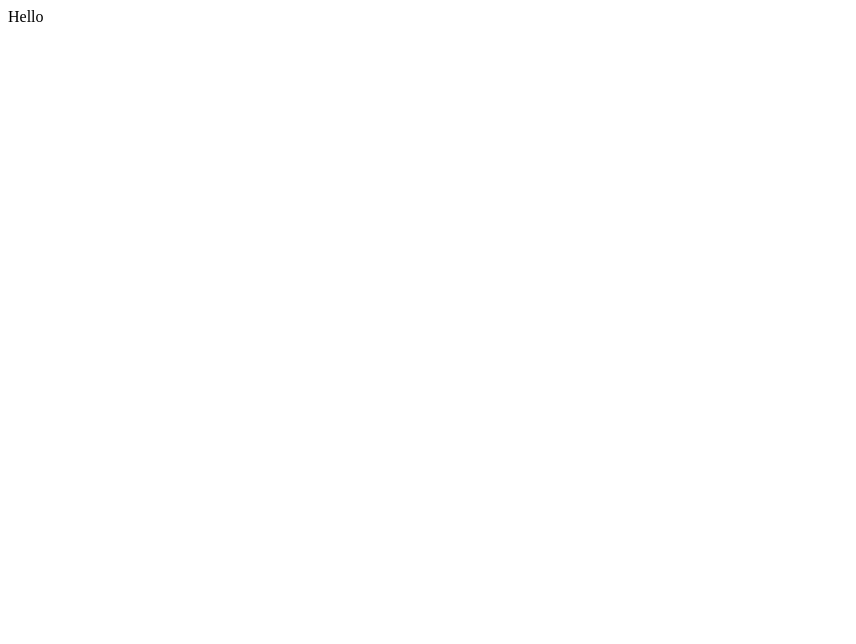
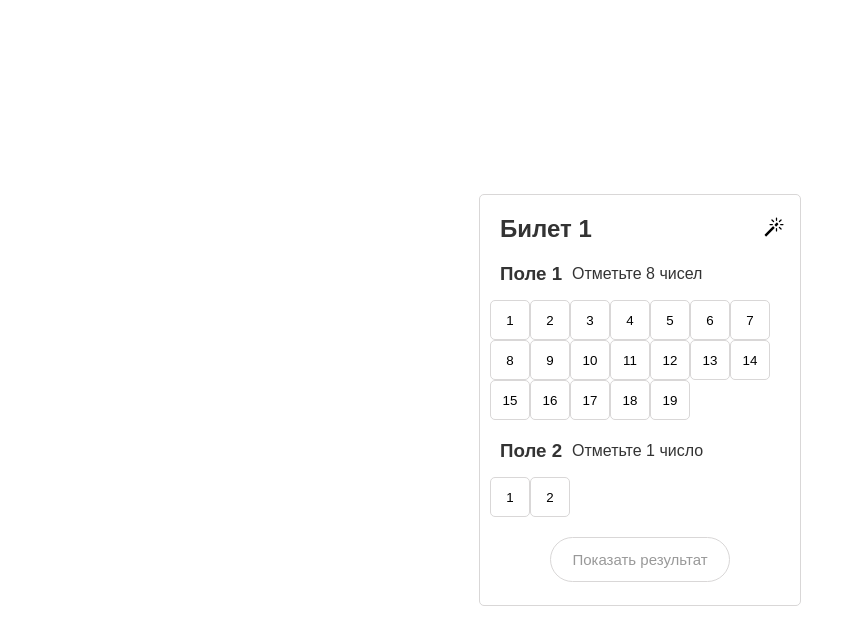
Before and after one commit to ShidliKaty/test-loto, a React (Vite) app: page / in a window 1280 px wide. Shown: the top 644 px of the page, without its empty margins (0-856 px from the left). Built offline with nearby package versions, Linux system fonts and the light colour scheme.

Commit message:
create ticket

```diff
--- a/package.json
+++ b/package.json
@@ -11,7 +11,8 @@
     },
     "dependencies": {
         "react": "^18.2.0",
-        "react-dom": "^18.2.0"
+        "react-dom": "^18.2.0",
+        "react-icons": "^5.1.0"
     },
     "devDependencies": {
         "@types/react": "^18.2.66",
--- a/src/App.tsx
+++ b/src/App.tsx
@@ -1,5 +1,173 @@
-const App = () => {
-    return <div>Hello</div>;
-};
+import { NumbersBlock } from './components/NumbersBlock';
+import { useCallback, useEffect, useState } from 'react';
+import { BsMagic } from 'react-icons/bs';
+
+function App() {
+    const firstArray = Array.from({ length: 19 }, (_, index) => index + 1);
+    const secondArray = Array.from({ length: 2 }, (_, index) => index + 1);
+
+    const [firstPickedNums, setFirstPickedNums] = useState<number[]>([]);
+    const [secondPickedNums, setSecondPickedNums] = useState<number[]>([]);
+    const [isTicketWon, setIsTicketWon] = useState<boolean>();
+    const [showResult, setShowResult] = useState(false);
+
+    const onPickNumber = (num: number, arrayType: 'first' | 'second') => {
+        const setter =
+            arrayType === 'first' ? setFirstPickedNums : setSecondPickedNums;
+        const pickedNums =
+            arrayType === 'first' ? firstPickedNums : secondPickedNums;
+
+        if (pickedNums.includes(num)) {
+            setter(pickedNums.filter((n) => n !== num));
+        } else {
+            setter([...pickedNums, num]);
+        }
+    };
+
+    function generateUniqueRandomNumbers(count: number, number: number) {
+        const array = Array.from({ length: count }, (_, index) => index + 1);
+
+        for (let i = array.length - 1; i > 0; i--) {
+            const j = Math.floor(Math.random() * (i + 1));
+            [array[i], array[j]] = [array[j], array[i]];
+        }
+        return array.slice(0, number);
+    }
+
+    function checkMatchNumbers(firstArr: number[], secondArr: number[]) {
+        let matchCount = 0;
+
+        firstArr.forEach((n) => {
+            if (secondArr.includes(n)) return matchCount++;
+        });
+        return matchCount;
+    }
+
+    const handleSubmit = useCallback(
+        async (attempt = 1) => {
+            const url = 'https://example';
+            const payload = {
+                selectedNumber: {
+                    firstField: firstPickedNums,
+                    secondField: secondPickedNums,
+                },
+                isTicketWon: isTicketWon,
+            };
+
+            try {
+                const response = await fetch(url, {
+                    method: 'POST',
+                    headers: {
+                        'Content-Type': 'application/json',
+                    },
+                    body: JSON.stringify(payload),
+                });
+
+                if (response.ok) {
+                    const jsonResponse = await response.json();
+                    console.log('Server Response:', jsonResponse);
+                } else if (attempt < 3) {
+                    console.log(
+                        `Attempt ${attempt}: Failed - retrying in 2 seconds`,
+                    );
+                    setTimeout(() => handleSubmit(attempt + 1), 2000);
+                } else {
+                    throw new Error('Something went wrong on server side!');
+                }
+            } catch (error) {
+                console.error('Failed to send data:', error);
+            }
+        },
+        [firstPickedNums, secondPickedNums, isTicketWon],
+    );
+
+    useEffect(() => {
+        if (showResult && isTicketWon !== undefined) {
+            handleSubmit();
+        }
+    }, [showResult, isTicketWon, handleSubmit]);
+
+    const onPickRandomNumbers = () => {
+        const firstRandomNumbers = generateUniqueRandomNumbers(19, 8);
+        const secondRandomNumbers = generateUniqueRandomNumbers(2, 1);
+        setFirstPickedNums(firstRandomNumbers);
+        setSecondPickedNums(secondRandomNumbers);
+    };
+
+    const onCheckResult = () => {
+        const firstRandomNumbers = generateUniqueRandomNumbers(19, 8);
+        const secondRandomNumbers = generateUniqueRandomNumbers(2, 1);
+
+        // оставляю console.log для упрощения проверки задания
+        console.log('random numbers', firstRandomNumbers, secondRandomNumbers);
+        console.log('picked numbers', firstPickedNums, secondPickedNums);
+
+        const firstMatchCount = checkMatchNumbers(
+            firstRandomNumbers,
+            firstPickedNums,
+        );
+
+        const secondMatchCount = checkMatchNumbers(
+            secondRandomNumbers,
+            secondPickedNums,
+        );
+
+        // оставляю console.log для упрощения проверки задания
+        console.log('matches', firstMatchCount, secondMatchCount);
+
+        setIsTicketWon(firstMatchCount >= 4 && secondMatchCount > 0);
+        setShowResult(true);
+    };
+
+    return (
+        <div className="ticket-block">
+            <div className="heading">
+                <h2>Билет 1</h2>
+                {!showResult && (
+                    <button
+                        className="generate-btn"
+                        onClick={onPickRandomNumbers}
+                    >
+                        <BsMagic />
+                    </button>
+                )}
+            </div>
+            {showResult ? (
+                <p className="numbers-heading">
+                    {isTicketWon
+                        ? 'Ого! Вы выиграли! Поздравляем!'
+                        : 'Ой! Не повезло!'}
+                </p>
+            ) : (
+                <>
+                    <NumbersBlock
+                        numbers={firstArray}
+                        pickedNumbers={firstPickedNums}
+                        onPickNumber={(num) => onPickNumber(num, 'first')}
+                        maxPicks={8}
+                        fieldNumber={1}
+                    />
+                    <NumbersBlock
+                        numbers={secondArray}
+                        maxPicks={1}
+                        pickedNumbers={secondPickedNums}
+                        onPickNumber={(num) => onPickNumber(num, 'second')}
+                        fieldNumber={2}
+                    />
+                    <button
+                        className="result-btn"
+                        onClick={onCheckResult}
+                        disabled={
+                            firstPickedNums.length < 8 ||
+                            secondPickedNums.length < 1
+                        }
+                    >
+                        Показать результат
+                    </button>
+                </>
+            )}
+        </div>
+    );
+}
 
 export default App;
--- /dev/null
+++ b/src/components/NumbersBlock.tsx
@@ -0,0 +1,53 @@
+interface NumbersBlockProps {
+    numbers: number[];
+    pickedNumbers: number[];
+    onPickNumber: (num: number) => void;
+    maxPicks: number;
+    fieldNumber: number;
+}
+
+export const NumbersBlock = (props: NumbersBlockProps) => {
+    const { numbers, maxPicks, pickedNumbers, onPickNumber, fieldNumber } =
+        props;
+
+    function getNumberWord(number: number) {
+        if (number === 1) {
+            return 'число';
+        } else if ([2, 3, 4].includes(number)) {
+            return 'числа';
+        } else {
+            return 'чисел';
+        }
+    }
+
+    return (
+        <>
+            <div className="numbers-heading">
+                <h3>Поле {fieldNumber} </h3>
+                <p>
+                    Отметьте {maxPicks} {getNumberWord(maxPicks)}
+                </p>
+            </div>
+
+            <div className="numbers-block">
+                {numbers.map((number) => (
+                    <button
+                        disabled={
+                            pickedNumbers.length >= maxPicks &&
+                            !pickedNumbers.includes(number)
+                        }
+                        className={
+                            pickedNumbers.includes(number)
+                                ? 'number-btn active'
+                                : 'number-btn'
+                        }
+                        key={number}
+                        onClick={() => onPickNumber(number)}
+                    >
+                        {number}
+                    </button>
+                ))}
+            </div>
+        </>
+    );
+};
--- a/src/index.css
+++ b/src/index.css
@@ -0,0 +1,107 @@
+:root {
+    font-family: sans-serif;
+}
+body {
+    margin: 0;
+    display: flex;
+    place-items: center;
+    min-width: 320px;
+    min-height: 100vh;
+}
+
+#root {
+    max-width: 1280px;
+    margin: 0 auto;
+    padding: 2rem;
+}
+.ticket-block {
+    display: flex;
+    flex-direction: column;
+    width: 300px;
+    height: 370px;
+    justify-content: flex-start;
+    align-items: flex-start;
+    border: 1px solid #d9d7d7;
+    border-radius: 5px;
+    padding: 20px 10px;
+    background-color: #fff;
+    color: #333;
+}
+h2 {
+    margin: 0;
+    padding-left: 10px;
+}
+h3 {
+    margin: 0;
+    padding: 0;
+}
+.heading {
+    display: flex;
+    width: 100%;
+    justify-content: space-between;
+}
+
+.generate-btn {
+    border: none;
+    background: none;
+    font-size: 20px;
+    cursor: pointer;
+}
+
+.numbers-heading {
+    display: flex;
+    gap: 10px;
+    align-items: center;
+    padding: 20px 0px 15px 10px;
+}
+
+.numbers-heading p {
+    margin: 0;
+}
+.numbers-block {
+    display: flex;
+    flex-wrap: wrap;
+    justify-content: flex-start;
+    align-items: flex-start;
+}
+.number-btn {
+    background: none;
+    border: solid 1px #d9d7d7;
+    border-radius: 5px;
+    width: 40px;
+    height: 40px;
+    cursor: pointer;
+}
+.number-btn.active {
+    background-color: orange;
+    border: none;
+    scale: 0.85;
+}
+.result-btn {
+    margin: 0 auto;
+    margin-top: 20px;
+    cursor: pointer;
+    width: 180px;
+    height: 45px;
+    background-color: orange;
+    text-align: center;
+    color: #555;
+    font-size: 15px;
+    border: solid 1px #d9d7d7;
+    border-radius: 50px;
+    transition: transform 0.3s ease;
+    transform: scale(1);
+}
+
+.result-btn:active {
+    transform: scale(0.96);
+}
+
+.result-btn:disabled {
+    color: #999;
+    background: none;
+}
+
+.result-btn:disabled:active {
+    transform: none;
+}
```
